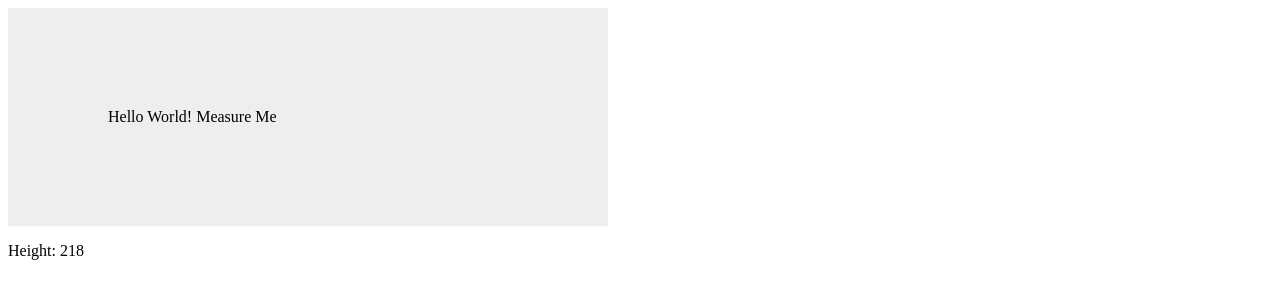
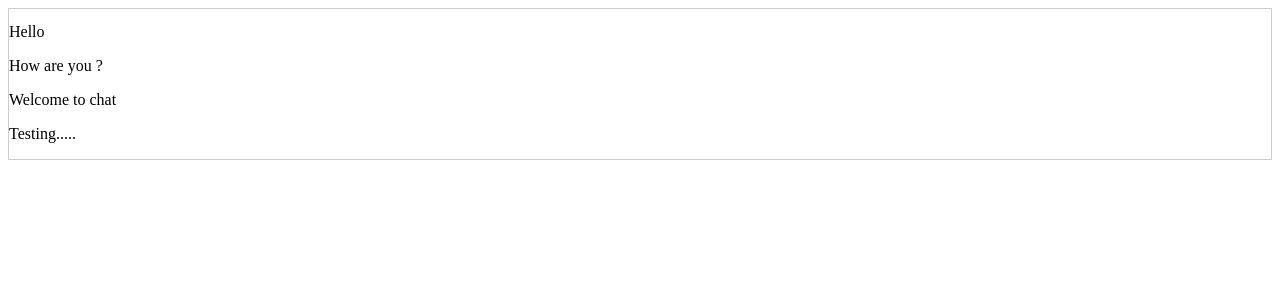
Before and after one commit to sharmayush11/react_learning, a React (Vite) app: page / in a window 1280 px wide. Shown: the top 300 px of the page. Built offline with nearby package versions, Linux system fonts and the light colour scheme.

Commit message:
chat scroll expl

```diff
--- a/src/App.jsx
+++ b/src/App.jsx
@@ -1,9 +1,10 @@
-import Example1 from './Example1.jsx'
+import Chat from './Chat.jsx'
+import Example2 from './Example2.jsx'
 
 function App() {
   return (
     <>
-      <Example1/>
+      <Chat/>
     </>
   )
 }
--- /dev/null
+++ b/src/Chat.jsx
@@ -0,0 +1,29 @@
+import { useLayoutEffect, useRef } from 'react'
+
+function Chat() {
+    const chatRef = useRef(null)
+
+    useLayoutEffect(() => {
+        chatRef.current.scrollTop = chatRef.current.scrollHeight;
+    }, [])
+
+  return (
+        <div ref={chatRef}
+            style={{
+                    height: "150px",
+                    border:"1px solid #ccc",
+                    overflowY: "scroll"
+                }}>
+            <p>Hello</p>
+            <p>How are you ?</p>
+            <p>Welcome to chat</p>
+            <p>Testing.....</p>
+            <p>Hello</p>
+            <p>How are you ?</p>
+            <p>Welcome to chat</p>
+            <p>Testing.....</p>
+        </div>
+  )
+}
+
+export default Chat
--- /dev/null
+++ b/src/Example2.jsx
@@ -0,0 +1,23 @@
+import { useLayoutEffect , useRef } from 'react'
+
+function Example2() {
+    const boxRef = useRef(null)
+    useLayoutEffect(()=> {
+        const el = boxRef.current
+        const width = el.offsetWidth
+        el.style.transform = `translateX(${width}px)`
+    },[])
+
+  return (
+
+    <div ref={boxRef} style={{
+        padding: "30px",
+        background:"skyblue",
+        transition:"3s"
+    }}>
+        ANIMATION BOX
+    </div>
+  )
+}
+
+export default Example2
```
